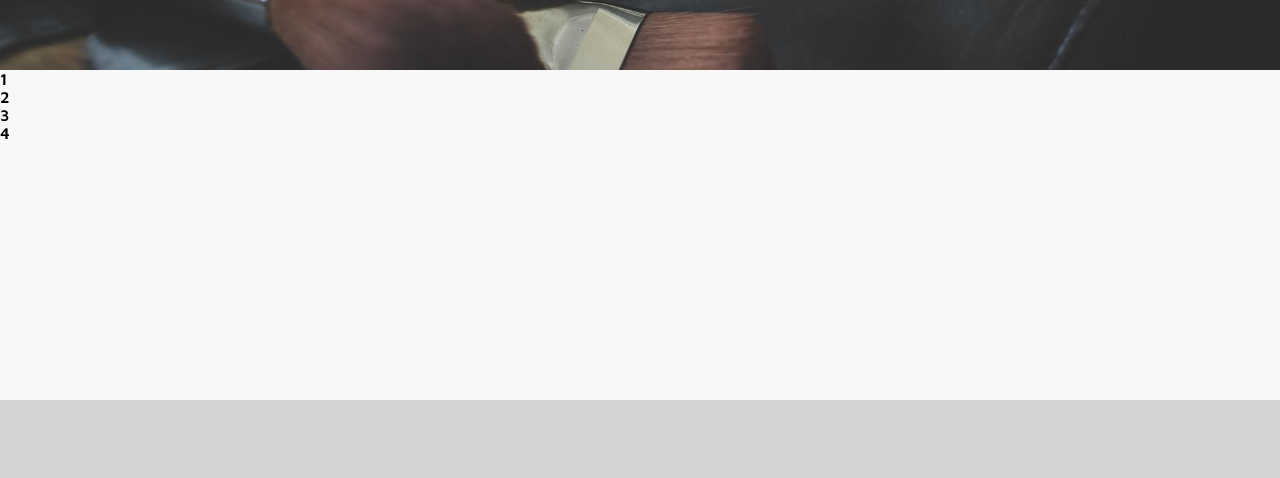
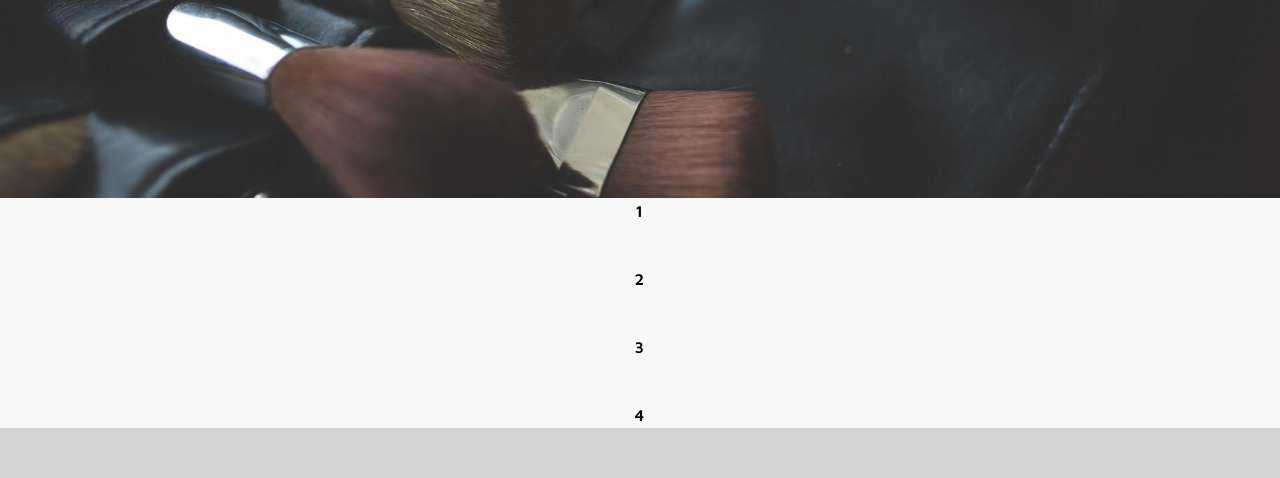
Before and after one commit to bogdiusf/didimua, a React (Vite) app: page / in a window 1280 px wide. Shown: the part 441-919 px from the top of the page. Built offline with nearby package versions, Linux system fonts and the light colour scheme.

Commit message:
Adjusted size on navbar, icons, text and carousel for diff viewports

```diff
--- a/src/components/navigation/navbar/Navbar.styles.js
+++ b/src/components/navigation/navbar/Navbar.styles.js
@@ -41,7 +41,7 @@ const NavbarStyles = {
   },
 
   brandLogo: {
-    width: 50,
+    width: '20%',
     filter: 'invert(48%) sepia(13%) saturate(3207%) hue-rotate(130deg) brightness(95%) contrast(80%)',
 
     '&:hover': {
--- a/src/components/navigation/sidebar/Sidebar.styles.js
+++ b/src/components/navigation/sidebar/Sidebar.styles.js
@@ -23,8 +23,8 @@ const SidebarStyles = {
     animationIterationCount: 1,
     animationFillMode: 'backwards',
 
-    '@media (min-width: 768px)': {
-      maxWidth: 400,
+    '@media (min-width: 550px)': {
+      width: '60%',
     }
   }),
 
--- a/src/components/pages/homepage/Homepage.jsx
+++ b/src/components/pages/homepage/Homepage.jsx
@@ -26,6 +26,7 @@ function Homepage() {
     <div className={classes.homepageContainer}>
       <header>
         <AutoplaySlider
+          className={classes.sliderContainer}
           play={true}
           cancelOnInteraction={false}
           interval={5000}
@@ -33,7 +34,6 @@ function Homepage() {
           mobileTouch={true}
           organicArrows={false}
           animation="scaleOutAnimation"
-          className={classes.sliderContainer}
           buttons={false}
         >
           <div data-src={banner1} data-attr="banner-image"></div>
@@ -42,7 +42,8 @@ function Homepage() {
           <div data-src={banner4} data-attr="banner-image"></div>
         </AutoplaySlider>
       </header>
-      <section>
+
+      <section className={classes.homepageBody}>
         <div>1</div>
         <div>2</div>
         <div>3</div>
--- a/src/components/pages/homepage/Homepage.styles.js
+++ b/src/components/pages/homepage/Homepage.styles.js
@@ -27,12 +27,16 @@ const HomepageStyles = {
   sliderContainer: {
     '& .awssld__wrapper': {
       width: '100%',
-      height: 400,
+      height: 500,
       paddingBottom: 0,
+      '@media screen and (max-width: 768px)': {
+        height: 400
+      },
+      '@media screen and (max-width: 550px)': {
+        height: 300
+      },
 
-      '@media screen and (max-width: 768px)': {
-        height: 300
-      }
+
     },
 
     '& .awssld__content': {
@@ -45,6 +49,15 @@ const HomepageStyles = {
     '& div span': {
       color: 'red',
     }
+  },
+
+  homepageBody: {
+    height: '100%',
+    display: 'flex',
+    gap: 50,
+    flexDirection: 'column',
+    justifyContent: 'center',
+    alignItems: 'center',
   }
 }
 
```
